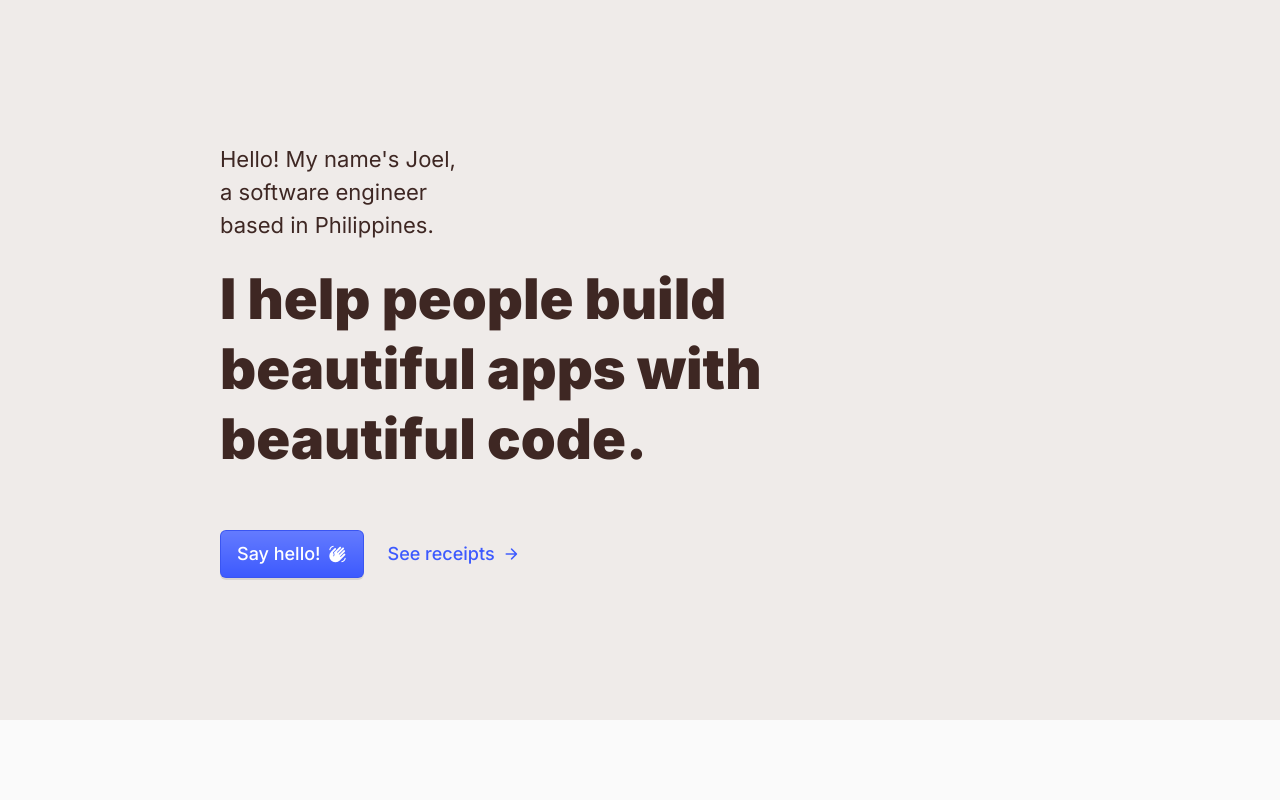
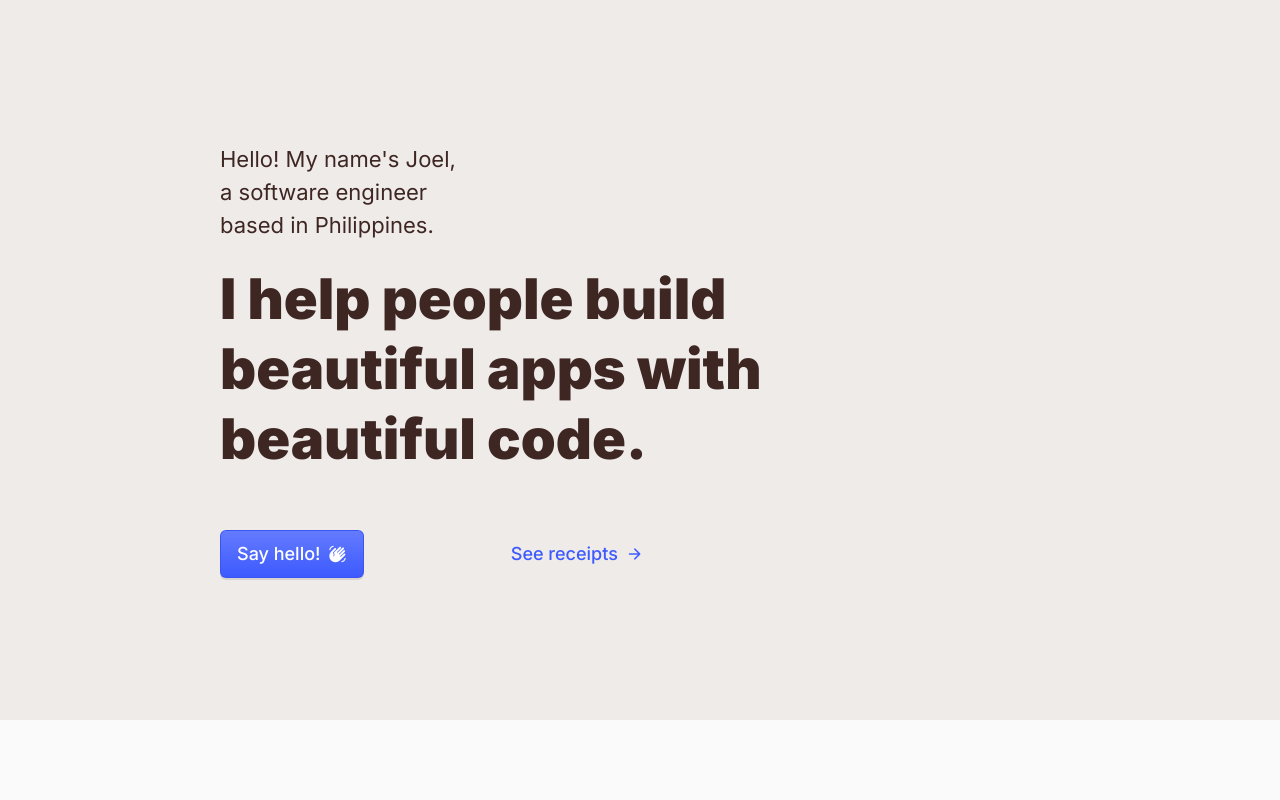
Before and after one commit to joeltumambo/joeltumambo.com, a Next.js app: page / in a window 1280 px wide. Shown: the top 800 px of the page. Built offline with nearby package versions, Linux system fonts and the light colour scheme.

Commit message:
Fix Grid alignment and nested

```diff
--- a/components/Grid.tsx
+++ b/components/Grid.tsx
@@ -11,8 +11,8 @@ interface GridProps {
   md?: number;
   lg?: number;
   direction?: string;
-  alignItems?: string;
-  alignContent?: string;
+  placeItems?: string;
+  placeContent?: string;
 }
 
 const flexString = (columns: number): string => `0 0 calc(${100 / columns}%)`;
@@ -26,8 +26,8 @@ const Grid: React.FC<GridProps> = ({
   md,
   lg,
   direction,
-  alignItems,
-  alignContent,
+  placeItems,
+  placeContent,
   children,
 }) => {
   const gap = spacing * 8;
@@ -56,8 +56,8 @@ const Grid: React.FC<GridProps> = ({
             "--lg-flex": `${lgFlex}`,
           }),
           flexDirection: direction,
-          alignItems: alignItems,
-          alignContent: alignContent,
+          placeItems: placeItems,
+          placeContent: placeContent,
         } as React.CSSProperties
       }
     >
--- a/page-components/BeautySection.tsx
+++ b/page-components/BeautySection.tsx
@@ -82,7 +82,7 @@ const statements: StatementProps[] = [
 ];
 
 const BeautySection = () => (
-  <Grid container alignContent="center">
+  <Grid container>
     <Grid item md={6}>
       <Typography
         size={{
--- a/page-components/ContactSection.tsx
+++ b/page-components/ContactSection.tsx
@@ -4,7 +4,7 @@ import Grid from "../components/Grid";
 import Typography from "../components/Typography";
 
 const ContactSection = () => (
-  <Grid container alignContent="center">
+  <Grid container>
     <Grid item md={6}>
       <Typography
         component="h2"
--- a/page-components/HeroSection.tsx
+++ b/page-components/HeroSection.tsx
@@ -4,8 +4,8 @@ import Grid from "../components/Grid";
 import Typography from "../components/Typography";
 
 const HeroSection = () => (
-  <Grid container alignContent="center">
-    <Grid item container direction="column" md={6}>
+  <Grid container>
+    <Grid item md={6}>
       <Typography
         size={{
           xs: 1,
@@ -29,19 +29,23 @@ const HeroSection = () => (
       >
         {`I help people build\nbeautiful apps with\nbeautiful code.`}
       </Typography>
-      <div
-        style={{
-          display: "flex",
-          gap: "8px",
-        }}
+      <Grid container>
+        <Grid item xs={6}>
+          <Button
+            filled
+            iconTrailing="waving_hand"
+            size="large"
+            href="#contact"
           >
-        <Button filled iconTrailing="waving_hand" size="large" href="#contact">
             Say hello!
           </Button>
+        </Grid>
+        <Grid item xs={6}>
           <Button iconTrailing="arrow_forward" size="large" href="#receipts">
             See receipts
           </Button>
-      </div>
+        </Grid>
+      </Grid>
     </Grid>
   </Grid>
 );
--- a/page-components/ReceiptsSection.tsx
+++ b/page-components/ReceiptsSection.tsx
@@ -4,8 +4,8 @@ import Grid from "../components/Grid";
 import Typography from "../components/Typography";
 
 const ReceiptsSection = () => (
-  <Grid container alignContent="center">
-    <Grid item container direction="column" md={6}>
+  <Grid container>
+    <Grid item container md={6}>
       <Typography
         size={{
           xs: 1,
```
Lines whose indentation alone changed are shown as unchanged.
